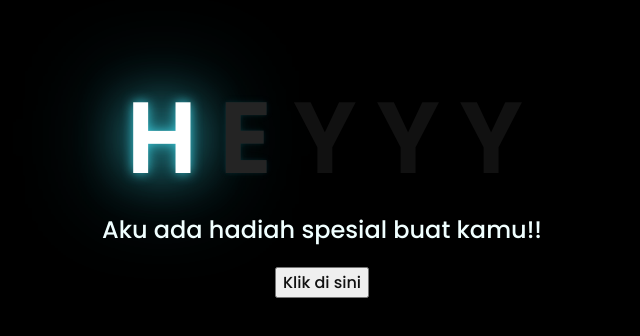
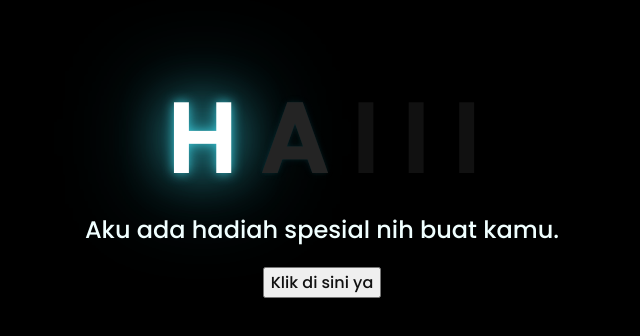
Before and after one commit to finahveiza/Flower, a plain HTML site: page index.html in a window 1280 px wide. Shown: the part 226-562 px from the top of the page, without its empty margins (326-966 px from the left). Drawn offline with Linux system fonts and the light colour scheme.

Commit message:
Update index.html

```diff
--- a/index.html
+++ b/index.html
@@ -12,17 +12,17 @@
     <div class="greetings">
     <!-- silahkan menambah kata sesuai keinginan dengan <span>text...</span -->
         <span>H</span>
-        <span>E</span>
-        <span>Y</span>
-        <span>Y</span>
-        <span>Y</span>
+        <span>A</span>
+        <span>I</span>
+        <span>I</span>
+        <span>I</span>
     </div>
     <div class="description">
-        <span>Aku ada hadiah spesial buat kamu!!</span>
+        <span>Aku ada hadiah spesial nih buat kamu.</span>
     </div>
     <div class="button">
         <button>
-            <a href="flower.html">Klik di sini</a>
+            <a href="flower.html">Klik di sini ya</a>
         </button>
 
     </div>
```
